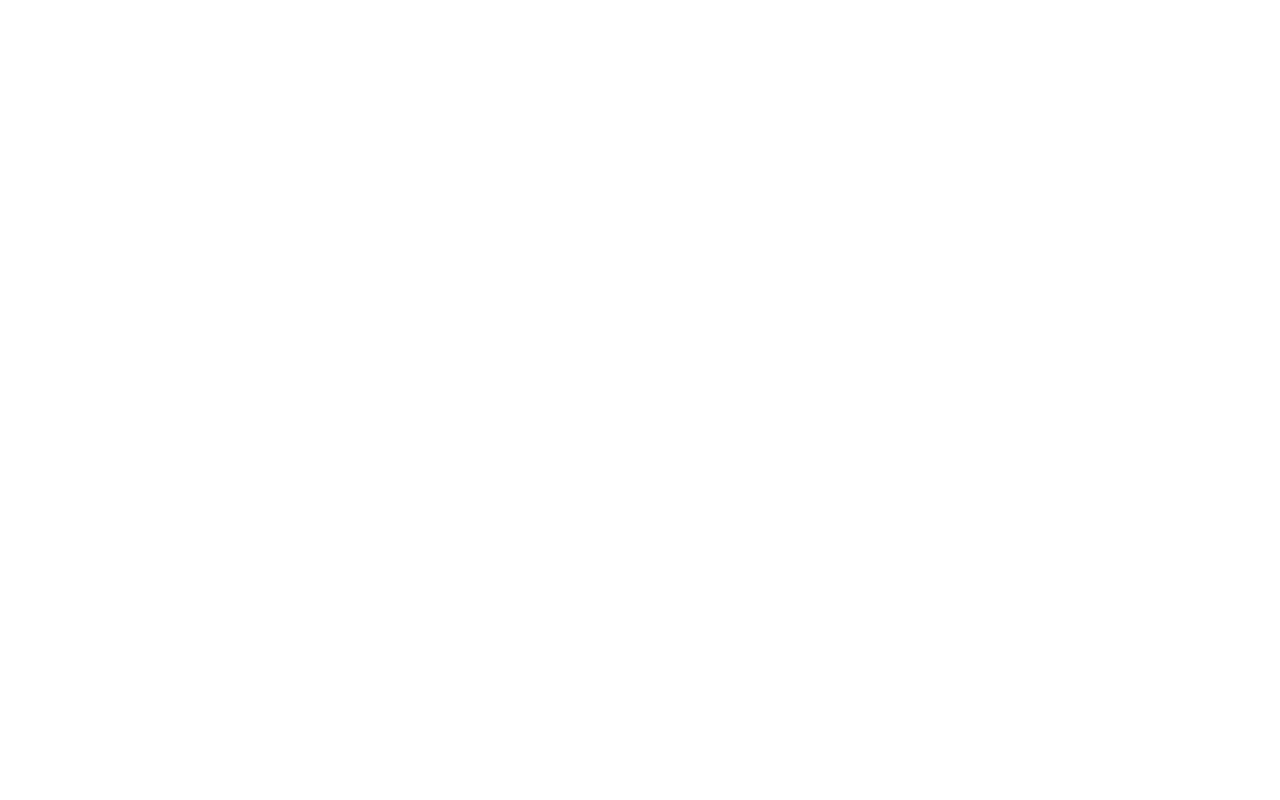
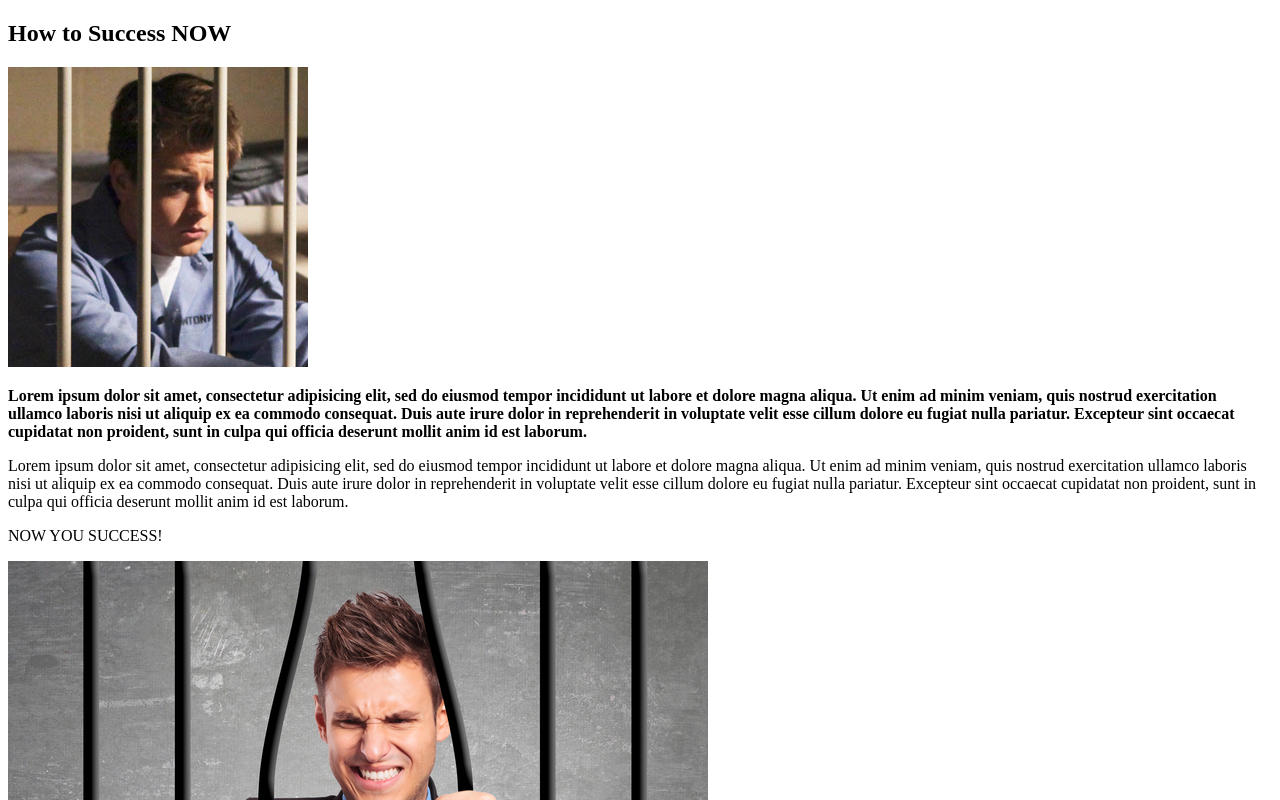
Before and after one commit to coreysnightout/boring_lecture, a plain HTML site: page index.html in a window 1280 px wide. Shown: the top 800 px of the page. Drawn offline with Linux system fonts and the light colour scheme; files that its build step writes are made by us from their sources.

Commit message:
create css link to index.html and add images and class to index.html

```diff
--- a/css/styles.css
+++ b/css/styles.css
@@ -0,0 +1,3 @@
+.intro {
+  font-weight: bolder;
+}
--- a/index.html
+++ b/index.html
@@ -6,6 +6,11 @@
     <title>BORING LECTURE</title>
   </head>
   <body>
-
+    <h2 class="intro">How to Success NOW</h2>
+    <img class="intro" src="img/noSuccess.jpg" alt="A picture of a sad man in jail" />
+    <p class="intro">Lorem ipsum dolor sit amet, consectetur adipisicing elit, sed do eiusmod tempor incididunt ut labore et dolore magna aliqua. Ut enim ad minim veniam, quis nostrud exercitation ullamco laboris nisi ut aliquip ex ea commodo consequat. Duis aute irure dolor in reprehenderit in voluptate velit esse cillum dolore eu fugiat nulla pariatur. Excepteur sint occaecat cupidatat non proident, sunt in culpa qui officia deserunt mollit anim id est laborum.</p>
+    <p>Lorem ipsum dolor sit amet, consectetur adipisicing elit, sed do eiusmod tempor incididunt ut labore et dolore magna aliqua. Ut enim ad minim veniam, quis nostrud exercitation ullamco laboris nisi ut aliquip ex ea commodo consequat. Duis aute irure dolor in reprehenderit in voluptate velit esse cillum dolore eu fugiat nulla pariatur. Excepteur sint occaecat cupidatat non proident, sunt in culpa qui officia deserunt mollit anim id est laborum.</p>
+    <p>NOW YOU SUCCESS!</p>
+    <img src="img/totalSuccess.jpg" alt="A picture of a man with success" />
   </body>
 </html>
```
Also changed, not shown: img/noSuccess.jpg (added), img/totalSuccess.jpg (added).
